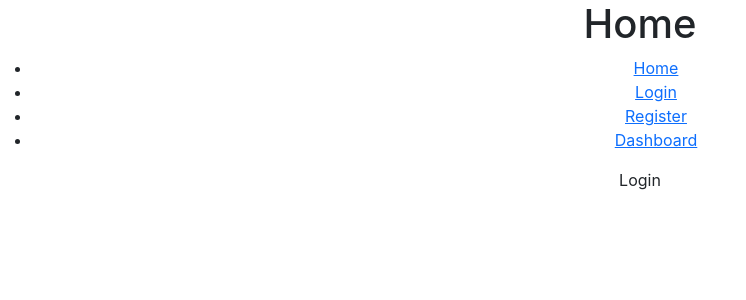
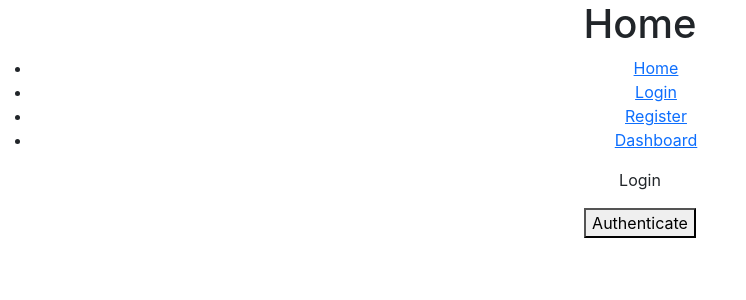
Before and after one commit to wtharden3/jwt-login-client, a React (Create React App) app: page /login in a window 1280 px wide. Shown: the top 300 px of the page, without its empty margins (0-746 px from the left). Built offline with nearby package versions, Linux system fonts and the light colour scheme.

Commit message:
added Navigate to redirect for dashboard and Login

```diff
--- a/src/App.js
+++ b/src/App.js
@@ -1,15 +1,22 @@
 import './App.css';
+import {useState} from 'react';
 import {
   BrowserRouter as Router,
   Link,
   Routes,
-  Route
+  Route,
+  Navigate
 } from 'react-router-dom';
 import Login from './components/Login';
 import Register from './components/Register';
 import Dashboard from './components/Dashboard';
 
 function App() {
+  const [isAuth, setIsAuth] = useState(false);
+
+  const setAuth = boolean => {
+    setIsAuth(boolean);
+  }
   return (
     <div className="App">
       <Router>
@@ -23,9 +30,10 @@ function App() {
           </ul>
         </nav>
         <Routes>
-          <Route exact path="/login" element={<Login />} />
-          <Route path="/register" element={<Register />} />
-          <Route path="/dashboard" element={<Dashboard />} />
+          <Route path="/" element={<div>Home</div>}></Route>
+          <Route path="/login" element={isAuth ? <Navigate replace to="/dashboard" /> : <Login setAuth={setAuth}/>} />
+          <Route path="/register" element={<Register setAuth={setAuth} />} />
+          <Route path="/dashboard" element={isAuth ? <Dashboard setAuth={setAuth}/> : <Navigate replace to="/login" />} />
         </Routes>
       </Router>
     </div>
--- a/src/components/Dashboard.js
+++ b/src/components/Dashboard.js
@@ -1,9 +1,10 @@
 import { Fragment } from "react";
 
-const Dashboard = () => {
+const Dashboard = ({setAuth}) => {
   return(
     <Fragment>
-      Dashboard
+      <h1>Dashboard</h1>
+      <button onClick={() => setAuth(false)}>UN-Authenticate</button>
     </Fragment>
   );
 }
--- a/src/components/Login.js
+++ b/src/components/Login.js
@@ -1,9 +1,10 @@
 import { Fragment } from "react";
 
-const Login = () => {
+const Login = ({setAuth}) => {
   return(
     <div>
       <p>Login</p>
+      <button onClick={() => setAuth(true)}>Authenticate</button>
     </div>
   )
 }
--- a/src/components/Register.js
+++ b/src/components/Register.js
@@ -1,6 +1,6 @@
 import { Fragment } from "react";
 
-const Register = () => {
+const Register = ({setAuth}) => {
   return(
     <Fragment>
       Register
```
